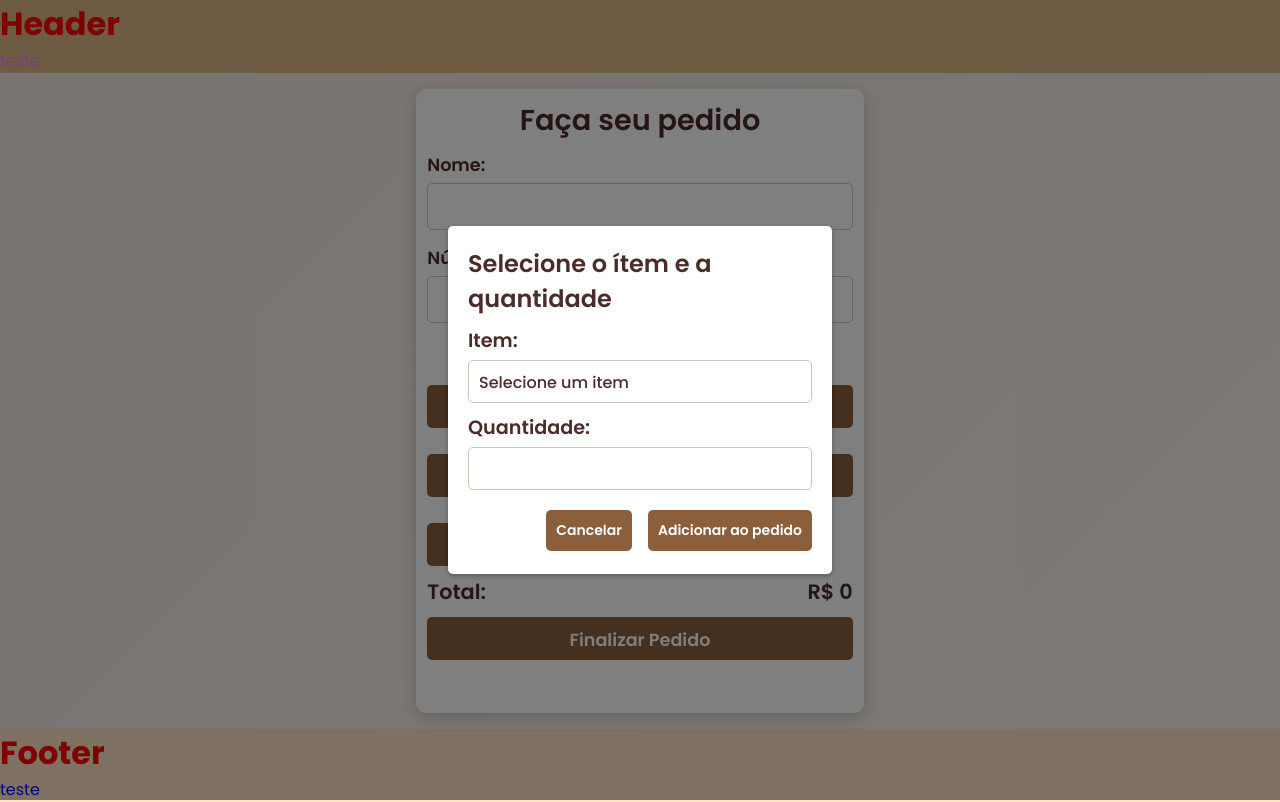
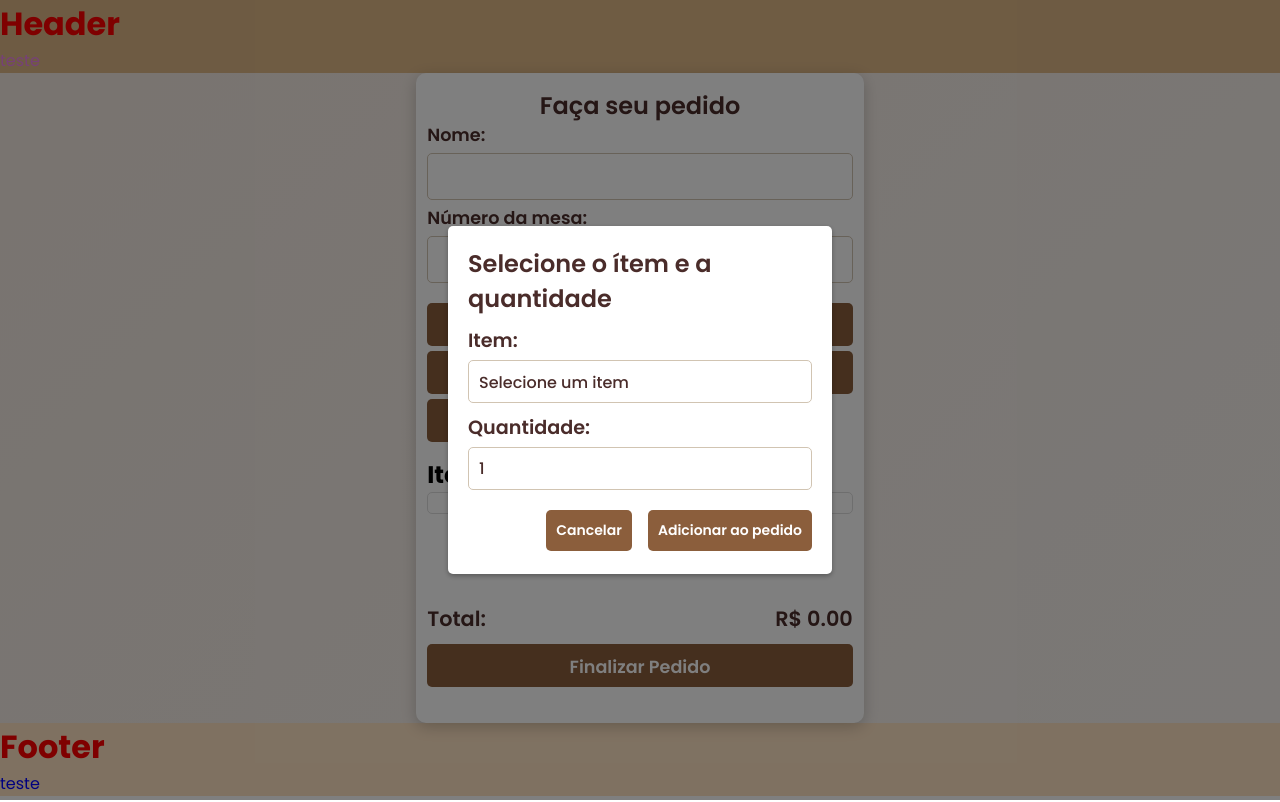
Before and after one commit to agleicesousa/cafe-do-amanha-react, a React (Vite) app: page /pedidos in a window 1280 px wide. Both pictures are taken after a click on the button "Cafés". Built offline with nearby package versions, Linux system fonts and the light colour scheme.

Commit message:
feat: listtagem de itens adicionados

```diff
--- a/src/Components/Modal/Modal.jsx
+++ b/src/Components/Modal/Modal.jsx
@@ -1,7 +1,15 @@
 import PropTypes from "prop-types";
 import s from "./Modal.module.css";
+import { useState } from "react";
 
-export default function Modal({ closeModal, menuItems }) {
+export default function Modal({ closeModal, menuItems, addItemToPedido }) {
+  const [selectedItem, setSelectedItem] = useState("");
+  const [quantidade, setQuantidade] = useState(1);
+
+  const handleAddItem = () => {
+    addItemToPedido(selectedItem, quantidade);
+  };
+
   return (
     <section className={s.modal}>
       <section className={s.container_modal} id="modal">
@@ -12,8 +20,12 @@ export default function Modal({ closeModal, menuItems }) {
               <div className={s.item_modal}>
                 <h3>Item:</h3>
                 <form action="itens">
-                  <select name="itens" id="itens">
-                    <option value="selecione">Selecione um item</option>
+                  <select
+                    name="itens"
+                    id="itens"
+                    onChange={(e) => setSelectedItem(e.target.value)}
+                  >
+                    <option value="">Selecione um item</option>
                     {Object.keys(menuItems).map((item) => (
                       <option key={item} value={item}>
                         {item} - R$ {menuItems[item].toFixed(2)}
@@ -25,11 +37,18 @@ export default function Modal({ closeModal, menuItems }) {
             </section>
             <section className={s.section_quantidade_modal}>
               <h3>Quantidade:</h3>
-              <input type="number" name="quantidade" id="quantidade" />
+              <input
+                type="number"
+                name="quantidade"
+                id="quantidade"
+                value={quantidade}
+                onChange={(e) => setQuantidade(Number(e.target.value))}
+                min="1"
+              />
             </section>
             <section className={s.btn_modal}>
               <button className={s.btn_cancelar} onClick={closeModal}>Cancelar</button>
-              <button className={s.btn_adicionar}>Adicionar ao pedido</button>
+              <button className={s.btn_adicionar} onClick={handleAddItem}>Adicionar ao pedido</button>
             </section>
           </div>
         </section>
@@ -41,4 +60,5 @@ export default function Modal({ closeModal, menuItems }) {
 Modal.propTypes = {
   closeModal: PropTypes.func.isRequired,
   menuItems: PropTypes.object.isRequired,
+  addItemToPedido: PropTypes.func.isRequired,
 };
--- a/src/Pages/pedidos/pedidos.jsx
+++ b/src/Pages/pedidos/pedidos.jsx
@@ -4,46 +4,48 @@ import Modal from "../../Components/Modal/Modal";
 
 const menuItems = {
   cafes: {
-    'Águas de Março': 5.00,
-    'Sampa': 6.50,
-    'Garota de Ipanema': 7.00,
-    'Chega de Saudade': 6.00,
-    'Carinhoso': 8.00,
-    'Cappuccino Malandragem': 9.00,
+    "Águas de Março": 5.0,
+    "Sampa": 6.5,
+    "Garota de Ipanema": 7.0,
+    "Chega de Saudade": 6.0,
+    "Carinhoso": 8.0,
+    "Cappuccino Malandragem": 9.0,
   },
   sobremesas: {
-    'Doce de Maracujá': 8.00,
-    'Romeu e Julieta': 9.00,
-    'Chão de Giz': 10.00,
-    'Bolinho de Chuva': 6.50,
-    'Coração Bobo': 7.50,
-    'Pettit Gateau Ilegais': 12.00,
+    "Doce de Maracujá": 8.0,
+    "Romeu e Julieta": 9.0,
+    "Chão de Giz": 10.0,
+    "Bolinho de Chuva": 6.5,
+    "Coração Bobo": 7.5,
+    "Pettit Gateau Ilegais": 12.0,
   },
   especiais: {
-    'Tarde em Itapoã': 12.00,
-    'O Canto da Cidade': 10.00,
-    'Fora da Ordem': 11.50,
-    'O Leãozinho': 9.50,
+    "Tarde em Itapoã": 12.0,
+    "O Canto da Cidade": 10.0,
+    "Fora da Ordem": 11.5,
+    "O Leãozinho": 9.5,
   },
   bebidasGeladas: {
-    'Sorvete de Baunilha': 7.00,
-    'Milk Shake de Chocolate': 10.00,
-    'Milk Shake de Morango': 10.00,
-    'Vitamina de Banana': 8.00,
-    'Vitamina de Morango': 8.50,
+    "Sorvete de Baunilha": 7.0,
+    "Milk Shake de Chocolate": 10.0,
+    "Milk Shake de Morango": 10.0,
+    "Vitamina de Banana": 8.0,
+    "Vitamina de Morango": 8.5,
   },
   chas: {
-    'Chá de Hortelã': 4.50,
-    'Chá Verde': 5.00,
-    'Chá de Camomila': 4.50,
-    'Chá de Frutas Vermelhas': 6.00,
-    'Chá de Gengibre e Limão': 5.50,
-  }
+    "Chá de Hortelã": 4.5,
+    "Chá Verde": 5.0,
+    "Chá de Camomila": 4.5,
+    "Chá de Frutas Vermelhas": 6.0,
+    "Chá de Gengibre e Limão": 5.5,
+  },
 };
 
 export default function Pedidos() {
   const [isModalVisible, setIsModalVisible] = useState(false);
   const [selectedCategory, setSelectedCategory] = useState("");
+  const [pedido, setPedido] = useState([]);
+  const [total, setTotal] = useState(0);
 
   // Funções para abrir e fechar o modal
   const openModal = (category) => {
@@ -51,6 +53,19 @@ export default function Pedidos() {
     setIsModalVisible(true);
   };
   const closeModal = () => setIsModalVisible(false);
+
+  const addItemToPedido = (item, quantidade) => {
+    if (item && quantidade > 0) {
+      const itemPrice = menuItems[selectedCategory][item];
+      const itemTotal = itemPrice * quantidade;
+      setPedido((prevPedido) => [
+        ...prevPedido,
+        { item, quantidade, itemTotal },
+      ]);
+      setTotal((prevTotal) => prevTotal + itemTotal);
+    }
+    closeModal();
+  };
 
   return (
     <>
@@ -71,22 +86,61 @@ export default function Pedidos() {
 
             <div className={s.produtos_pedidos}>
               <section className={s.section_produtos}>
-                <button className={s.btn_produtos} onClick={() => openModal("cafes")}>Cafés</button>
-                <button className={s.btn_produtos} onClick={() => openModal("sobremesas")}>Sobremesas</button>
+                <button
+                  className={s.btn_produtos}
+                  onClick={() => openModal("cafes")}
+                >
+                  Cafés
+                </button>
+                <button
+                  className={s.btn_produtos}
+                  onClick={() => openModal("sobremesas")}
+                >
+                  Sobremesas
+                </button>
               </section>
               <section className={s.section_produtos}>
-                <button className={s.btn_produtos} onClick={() => openModal("especiais")}>Especiais</button>
-                <button className={s.btn_produtos} onClick={() => openModal("bebidasGeladas")}>Bebidas</button>
+                <button
+                  className={s.btn_produtos}
+                  onClick={() => openModal("especiais")}
+                >
+                  Especiais
+                </button>
+                <button
+                  className={s.btn_produtos}
+                  onClick={() => openModal("bebidasGeladas")}
+                >
+                  Bebidas
+                </button>
               </section>
               <section className={s.section_produtos}>
-                <button className={s.btn_produtos} onClick={() => openModal("chas")}>Chás</button>
+                <button
+                  className={s.btn_produtos}
+                  onClick={() => openModal("chas")}
+                >
+                  Chás
+                </button>
               </section>
+            </div>
+
+            <div className={s.itens_pedido}>
+              <h2>Itens no pedido:</h2>
+              <div className={s.lista_itens}>
+                <ul>
+                  {pedido.map((item, index) => (
+                    <li key={index}>
+                      {item.quantidade}x {item.item} - R${" "}
+                      {item.itemTotal.toFixed(2)}
+                    </li>
+                  ))}
+                </ul>
+              </div>
             </div>
 
             <div className={s.total_pedidos}>
               <section className={s.section_total}>
                 <h2>Total:</h2>
-                <h2>R$ 0</h2>
+                <h2>R$ {total.toFixed(2)}</h2>
               </section>
               <button className={s.btn_total}>Finalizar Pedido</button>
             </div>
@@ -96,7 +150,11 @@ export default function Pedidos() {
 
       {/* Renderiza o Modal se isModalVisible for true */}
       {isModalVisible && (
-        <Modal closeModal={closeModal} menuItems={menuItems[selectedCategory]} />
+        <Modal
+          closeModal={closeModal}
+          menuItems={menuItems[selectedCategory]}
+          addItemToPedido={addItemToPedido}
+        />
       )}
     </>
   );
--- a/src/Pages/pedidos/pedidos.module.css
+++ b/src/Pages/pedidos/pedidos.module.css
@@ -4,7 +4,7 @@
   flex-direction: column;
   align-items: center;
   justify-content: center;
-  height: 82vh;
+  height: 81.2vh;
 
   .section_pedidos {
     border-radius: 10px;
@@ -13,15 +13,15 @@
     flex-direction: column;
     align-items: center;
     justify-content: center;
-    height: 95%;
+    height: 100%;
     width: 35%;
     box-shadow: 0 4px 15px rgba(0, 0, 0, 0.2);
 
     .titulo_pedidos {
-      font-size: 1.8rem;
+      font-size: 1.5rem;
       font-weight: 600;
       color: var(--text-color);
-      height: 10%;
+      height: 5%;
       display: flex;
       align-items: center;
     }
@@ -45,7 +45,7 @@
           flex-direction: column;
           align-items: flex-start;
           width: 100%;
-          margin-bottom: 15px;
+          margin-bottom: 5px;
 
           label {
             font-size: 1.1rem;
@@ -77,14 +77,14 @@
         flex-direction: column;
         align-items: center;
         justify-content: space-between;
-        height: 35%;
+        height: 30%;
         width: 100%;
 
         .section_produtos {
           display: flex;
           justify-content: space-between;
           width: 100%;
-          margin-bottom: 10px;
+          margin-bottom: 5px;
 
           .btn_produtos {
             background: var(--bg-primary-color);
@@ -104,6 +104,32 @@
               transform: scale(1.05);
             }
           }
+        }
+      }
+
+      .itens_pedido {
+        margin-top: 10px;
+        width: 100%;
+        height: 35%;
+        display: flex;
+        flex-direction: column;
+
+        .lista_itens {
+          max-height: 100px;
+          overflow-y: auto;
+          border: 1px solid #ddd;
+          padding: 10px;
+          border-radius: 5px;
+        }
+
+        ul {
+          list-style-type: none;
+          padding: 0;
+          margin: 0;
+        }
+
+        li {
+          margin-bottom: 10px;
         }
       }
 
```
